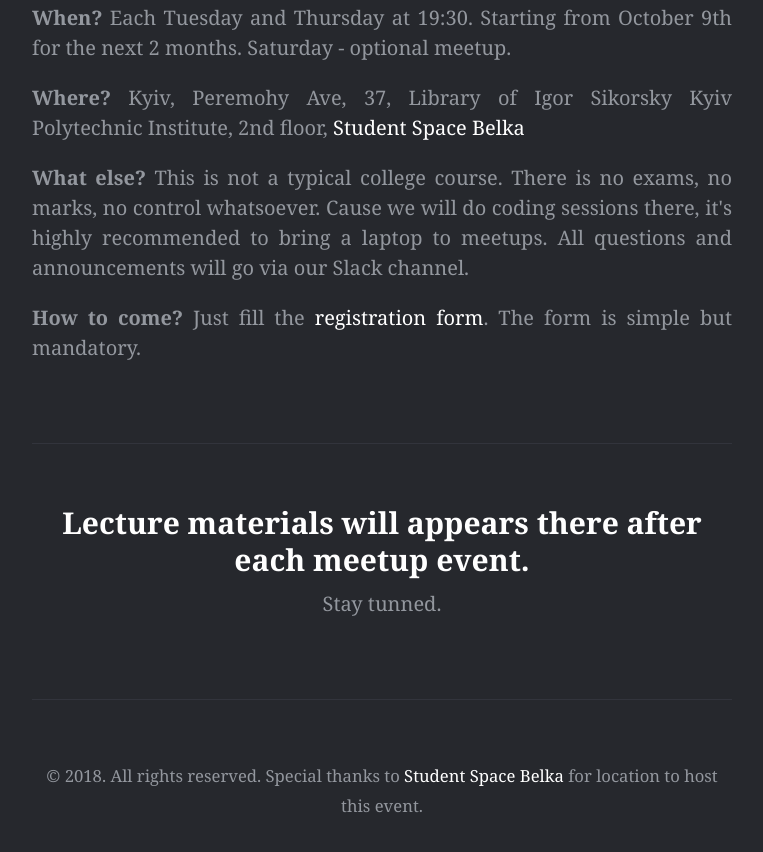
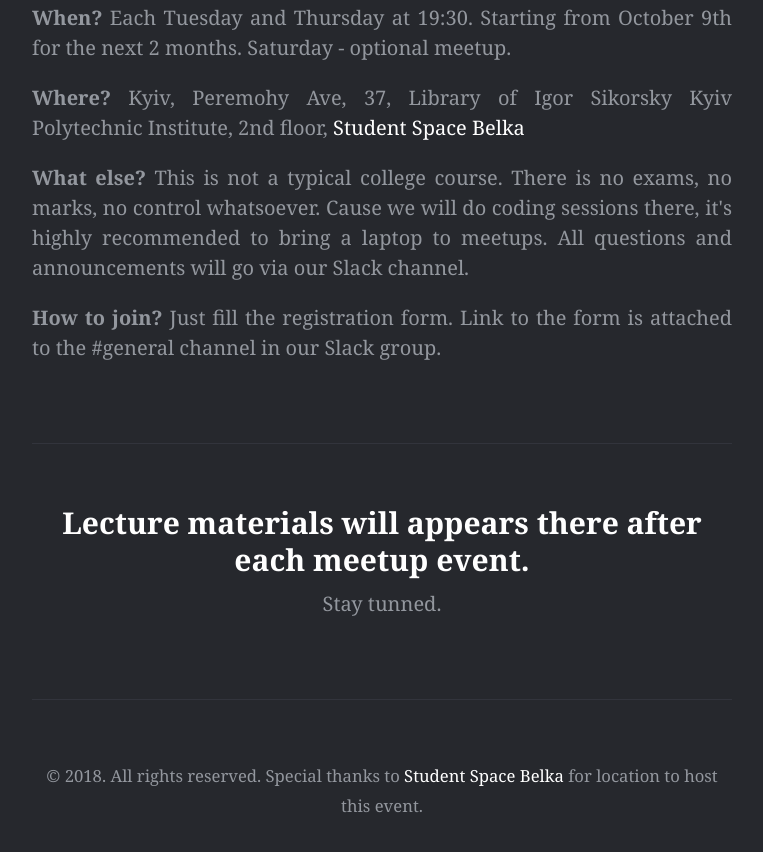
Before and after one commit to ira-dushar/algorithms, a Jekyll site: the page index.html, which Jekyll copies as it is, in a window 1280 px wide and 900 px high, scrolled down 1691 px. Shown: the top 852 px of the window, without its empty margins (258-1021 px from the left). Built offline with Jekyll 4.4.1, drawn with Linux system fonts in a browser that asks for light colours.

Commit message:
Update how to join info.

```diff
--- a/index.html
+++ b/index.html
@@ -80,7 +80,7 @@
 
 		<p><b>What else? </b>This is not a typical college course. There is no exams, no marks, no control whatsoever. Cause we will do coding sessions there, it's highly recommended to bring a laptop to meetups. All questions and announcements will go via our Slack channel.</p>
 
-		<p><b>How to come? </b>Just fill the <a href="https://goo.gl/X862Z2"> registration form</a>. The form is simple but mandatory.</p>
+		<p><b>How to join? </b>Just fill the registration form. Link to the form is attached to the #general channel in our Slack group.</p>
 
 	</div>
   </article>
```
